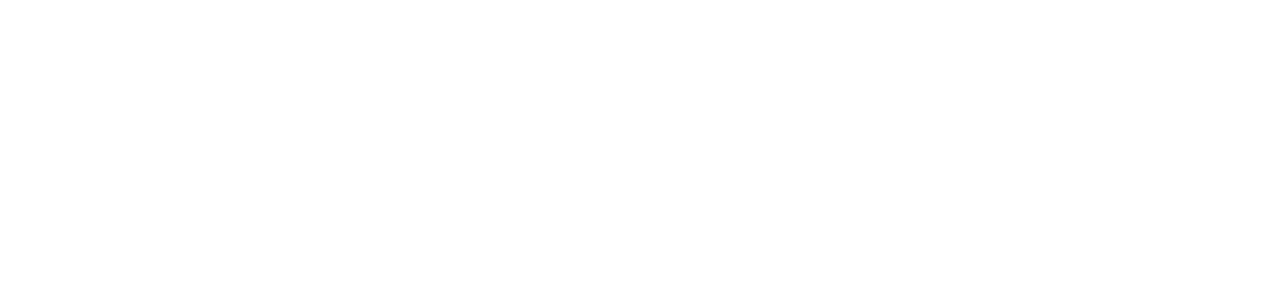
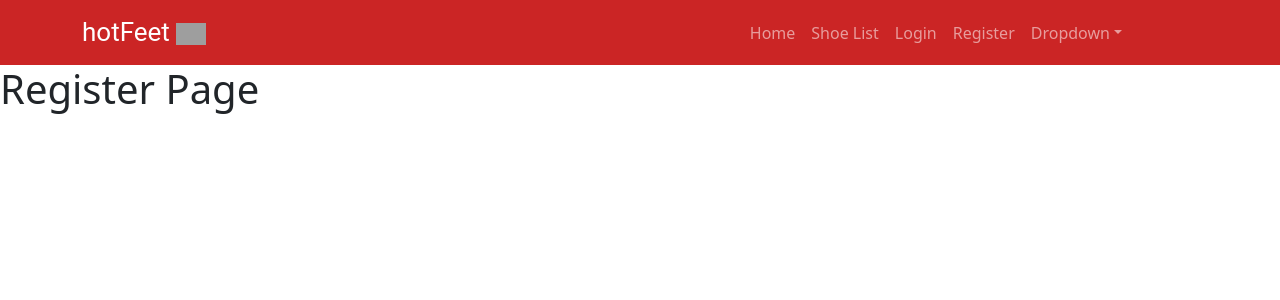
Before and after one commit to Megwana/drf-react, a React (Create React App) app in the folder myproject/frontend_react/: page /register in a window 1280 px wide. Before the commit this address had no page. Shown: the top 300 px of the page. Built offline with nearby package versions, Linux system fonts and the light colour scheme; grey boxes are pictures that could not be loaded.

Commit message:
initial route system working with Login and Register page links showing

```diff
--- a/myproject/frontend_react/src/App.js
+++ b/myproject/frontend_react/src/App.js
@@ -1,11 +1,15 @@
 import { BrowserRouter as Router, Routes, Route } from "react-router-dom";
 import Home from './pages/Home';
+import Login from './pages/Login';
+import Register from './pages/Register';
 
 function App() {
   return (
     <Router>
       <Routes>
         <Route path="/" element={ <Home /> } />
+        <Route path="/login" element={ <Login /> } />
+        <Route path="/register" element={ <Register /> } />
         {/* Add more Route components for additional paths here */}
       </Routes>
     </Router>
--- /dev/null
+++ b/myproject/frontend_react/src/pages/Login.js
@@ -0,0 +1,14 @@
+import React from 'react';
+import NavBar from '../components/NavBar';
+
+
+function Home() {
+    return (
+        <div>
+            <NavBar />
+            <h1>Login Page</h1>
+        </div>
+    );
+}
+
+export default Home;
--- /dev/null
+++ b/myproject/frontend_react/src/pages/Register.js
@@ -0,0 +1,14 @@
+import React from 'react';
+import NavBar from '../components/NavBar';
+
+
+function Home() {
+    return (
+        <div>
+            <NavBar />
+            <h1>Register Page</h1>
+        </div>
+    );
+}
+
+export default Home;
```
